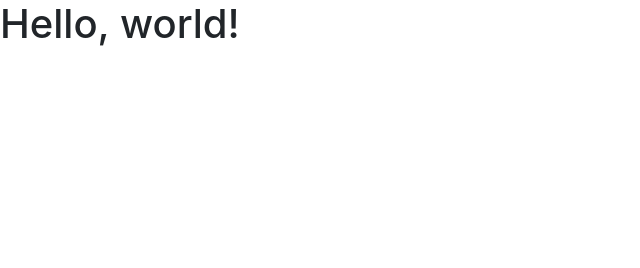
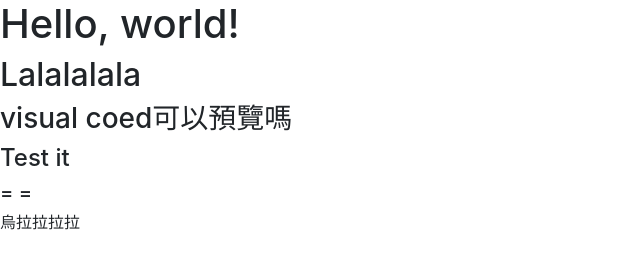
Before and after one commit to laurahu8857/laurahu8857.github.io, a plain HTML site: page lesson1/index.html in a window 1280 px wide. Shown: the whole page, without its empty margins (0-640 px from the left). Drawn offline with nearby package versions, Linux system fonts and the light colour scheme.

Commit message:
second upload

```diff
--- a/lesson1/index.html
+++ b/lesson1/index.html
@@ -12,11 +12,15 @@
     </head>
     <body>
         <h1>Hello, world!</h1>
+        <h2>Lalalalala</h2>
+        <h3>visual coed可以預覽嗎</h3>
+        <h4>Test it</h4>
+        <h5>=        =</h5>
+        <h6>烏拉拉拉拉</h6>
 
         <!-- Optional JavaScript -->
         <!-- jQuery first, then Popper.js, then Bootstrap JS -->
         <script src="https://code.jquery.com/jquery-3.3.1.slim.min.js" integrity="sha384-q8i/X+965DzO0rT7abK41JStQIAqVgRVzpbzo5smXKp4YfRvH+8abtTE1Pi6jizo" crossorigin="anonymous"></script>
-        <script src="https://cdnjs.cloudflare.com/ajax/libs/popper.js/1.14.3/umd/popper.min.js" integrity="sha384-ZMP7rVo3mIykV+2+9J3UJ46jBk0WLaUAdn689aCwoqbBJiSnjAK/l8WvCWPIPm49" crossorigin="anonymous"></script>
         <script src="https://stackpath.bootstrapcdn.com/bootstrap/4.1.1/js/bootstrap.min.js" integrity="sha384-smHYKdLADwkXOn1EmN1qk/HfnUcbVRZyYmZ4qpPea6sjB/pTJ0euyQp0Mk8ck+5T" crossorigin="anonymous"></script>
     </body>
 </html>
```
